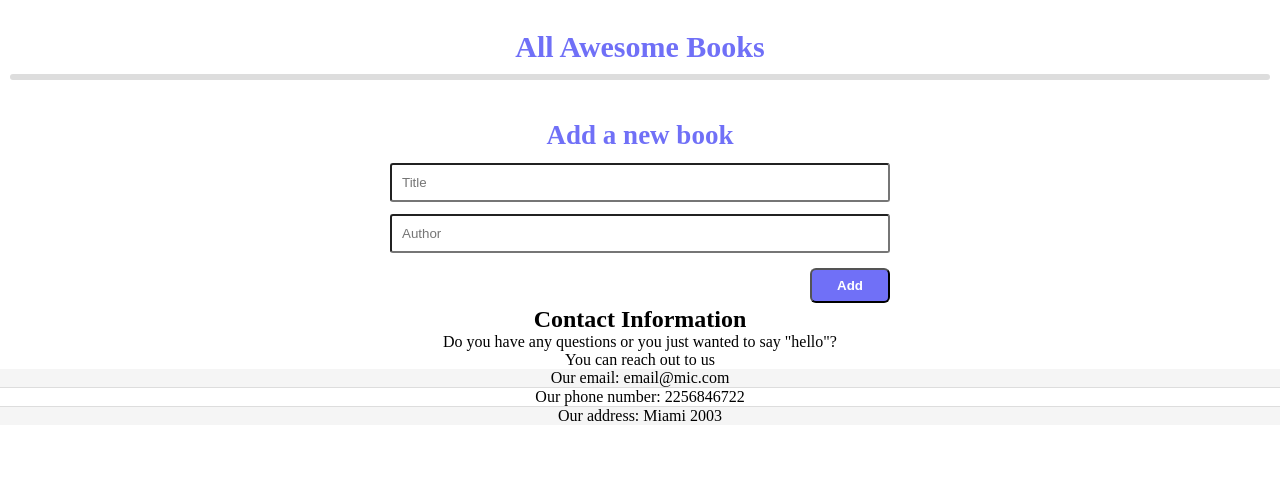
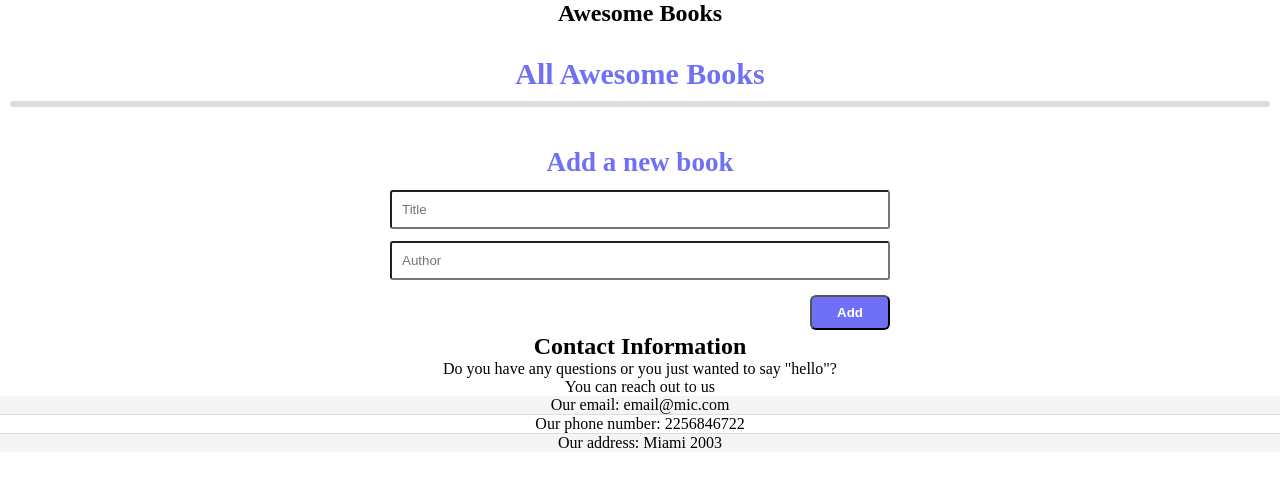
Before and after one commit to denisdiaconu/awesome_books, a website: page index.html in a window 1280 px wide. Drawn offline with Linux system fonts and the light colour scheme.

Commit message:
Add navbar

```diff
--- a/index.html
+++ b/index.html
@@ -8,6 +8,12 @@
     <title>Awesome Books</title>
   </head>
   <body>
+    <nav>
+      <div>
+        <h2>Awesome Books</h2>
+      </div>
+      <div></div>
+    </nav>
     <section id="list">
       <h1>All Awesome Books</h1>
       <ul id="storage_list"></ul>
```
